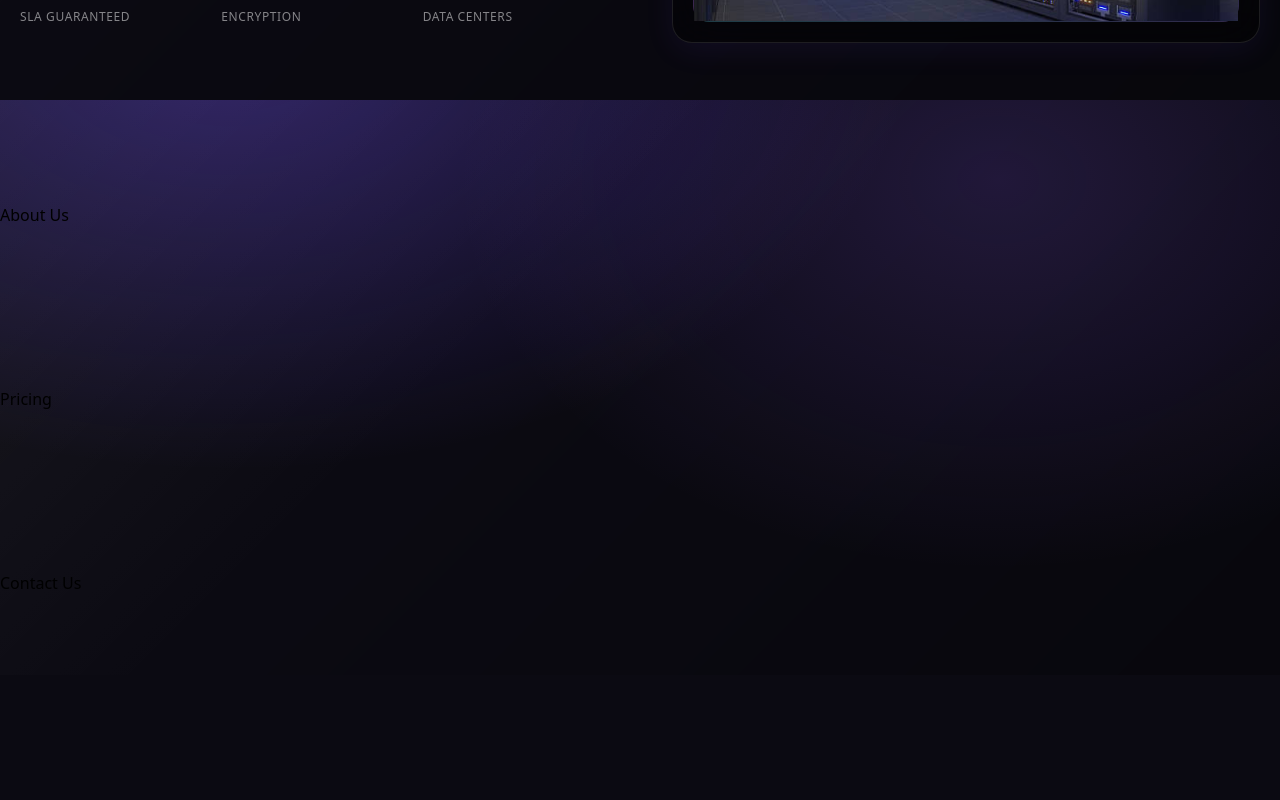
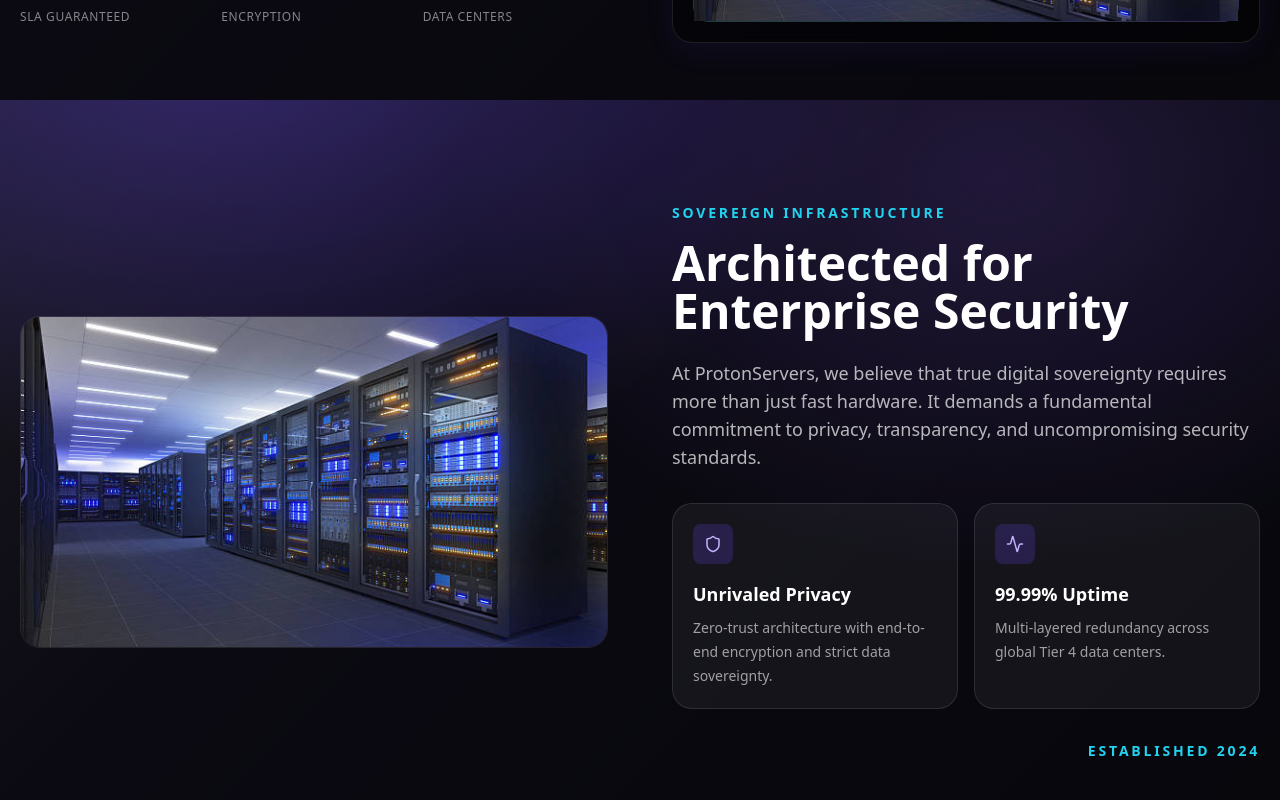
Before and after one commit to arjun-sthanave/st-core-server, a React (Vite) app: page /about in a window 1280 px wide. Shown: the part 700-1500 px from the top of the page. Before the commit the page ends 1375 px from the top, so only its background shows below. Built offline with nearby package versions, Linux system fonts and the light colour scheme.

Commit message:
about-us

```diff
--- a/src/section/About.tsx
+++ b/src/section/About.tsx
@@ -1,8 +1,80 @@
+import { Activity, Shield } from "lucide-react";
+import serverImg from "../assets/img/server.jpg";
+
+const features = [
+  {
+    icon: Shield,
+    title: "Unrivaled Privacy",
+    description:
+      "Zero-trust architecture with end-to-end encryption and strict data sovereignty.",
+  },
+  {
+    icon: Activity,
+    title: "99.99% Uptime",
+    description:
+      "Multi-layered redundancy across global Tier 4 data centers.",
+  },
+];
+
 export default function About() {
-    return (
-      <section id="about" className="section">
-        <h1>About Us</h1>
+  return (
+    <section id="about" className="section">
+      <div className="container-custom">
+        <div className="grid items-center gap-12 lg:grid-cols-2 lg:gap-16">
+          <div className="overflow-hidden rounded-2xl border border-white/10">
+            <img
+              src={serverImg}
+              alt="Enterprise server infrastructure"
+              className="h-full min-h-[320px] w-full object-cover"
+            />
+          </div>
 
-      </section>
-    );
-  }
+          <div>
+            <p className="text-sm font-semibold uppercase tracking-[0.2em] text-cyan-400">
+              Sovereign Infrastructure
+            </p>
+
+            <h2 className="mt-4 text-3xl font-bold leading-tight text-white md:text-4xl lg:text-5xl">
+              Architected for Enterprise Security
+            </h2>
+
+            <p className="mt-6 text-base leading-7 text-white/70 md:text-lg">
+              At ProtonServers, we believe that true digital sovereignty requires
+              more than just fast hardware. It demands a fundamental commitment
+              to privacy, transparency, and uncompromising security standards.
+            </p>
+
+            <div className="mt-8 grid gap-4 sm:grid-cols-2">
+              {features.map((item) => {
+                const Icon = item.icon;
+
+                return (
+                  <div
+                    key={item.title}
+                    className="rounded-2xl border border-white/10 bg-white/5 p-5"
+                  >
+                    <div className="mb-4 flex h-10 w-10 items-center justify-center rounded-lg bg-primary-600/20 text-primary-300">
+                      <Icon size={18} />
+                    </div>
+
+                    <h3 className="text-lg font-semibold text-white">
+                      {item.title}
+                    </h3>
+
+                    <p className="mt-2 text-sm leading-6 text-white/60">
+                      {item.description}
+                    </p>
+                  </div>
+                );
+              })}
+            </div>
+
+            <p className="mt-8 text-right text-sm font-semibold uppercase tracking-[0.2em] text-cyan-400">
+              Established 2024
+            </p>
+          </div>
+        </div>
+      </div>
+    </section>
+  );
+}
```
